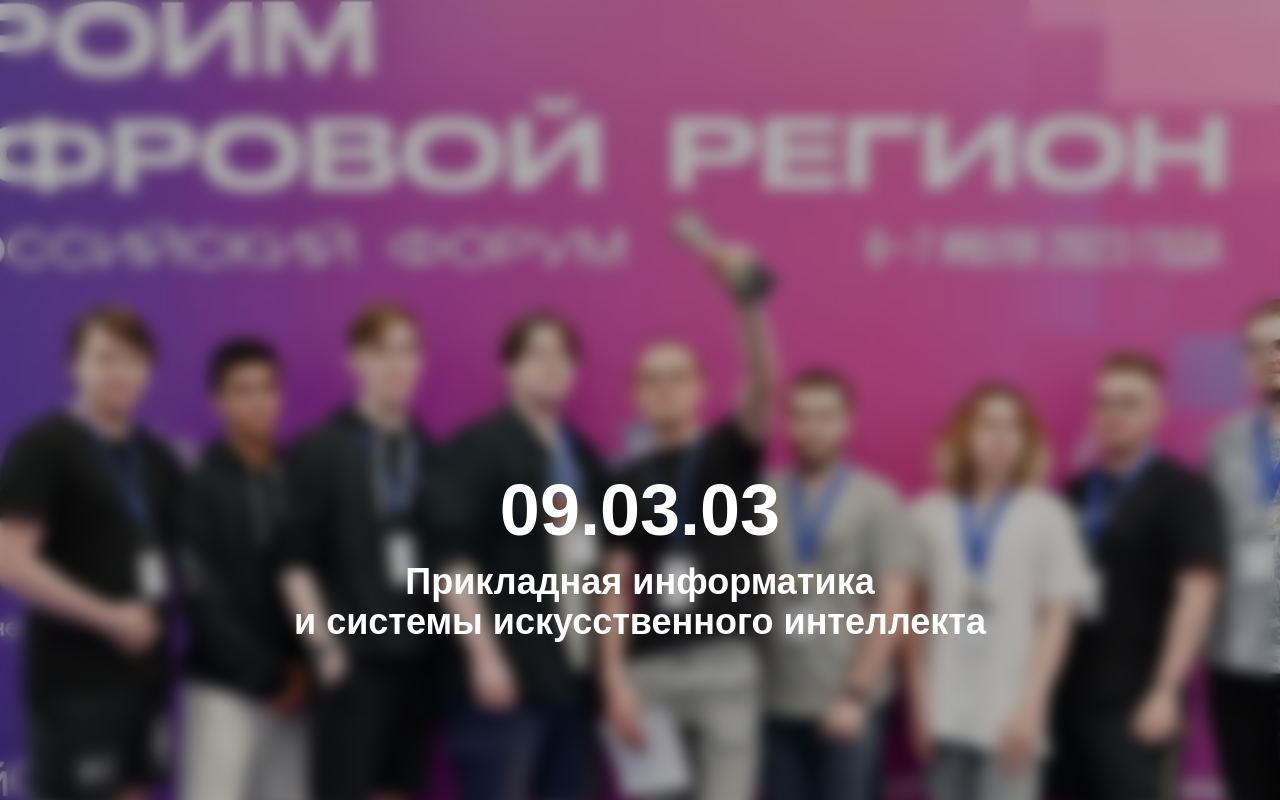
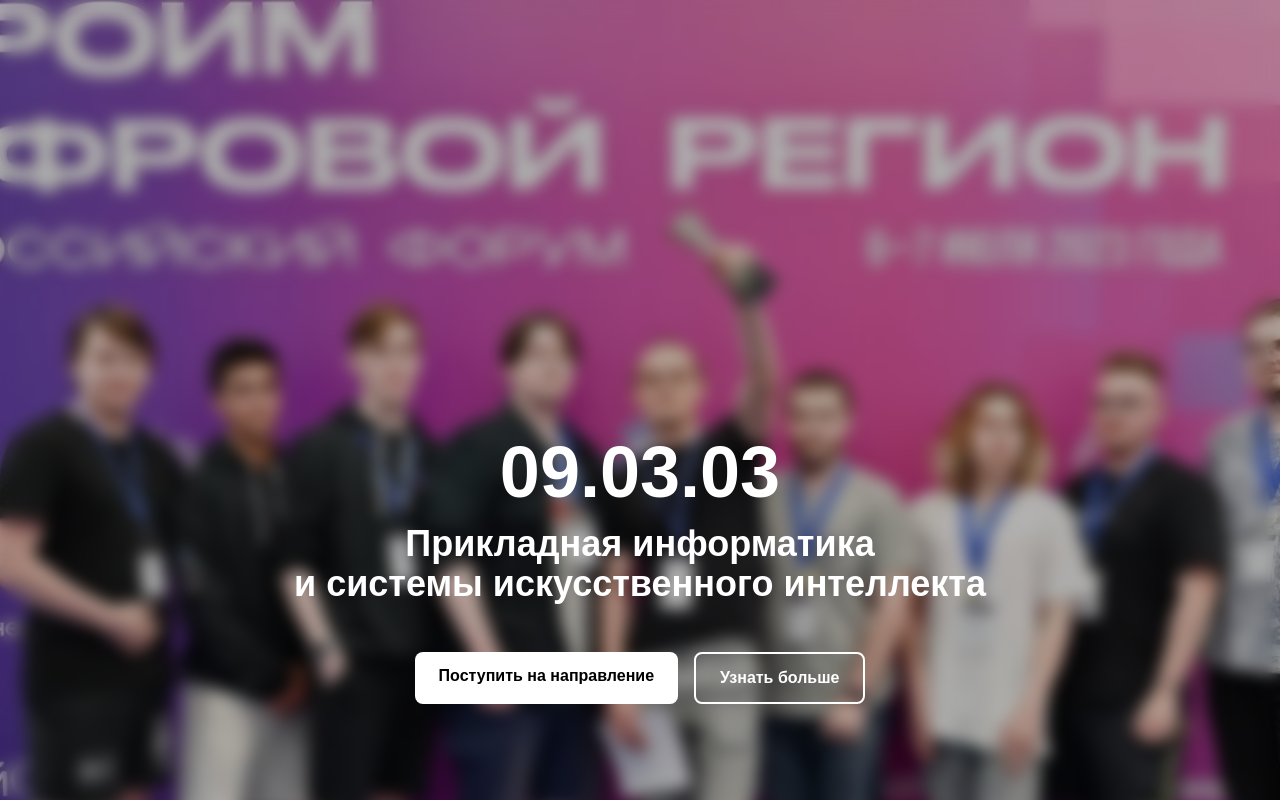
Before and after one commit to fullofempt/web-it, a Next.js app: page /prikladnapravlenieE in a window 1280 px wide. Shown: the top 800 px of the page. Built offline with nearby package versions, Linux system fonts and the light colour scheme.

Commit message:
add btns

```diff
--- a/src/app/components/FooterSecond.jsx
+++ b/src/app/components/FooterSecond.jsx
@@ -5,38 +5,32 @@ const FooterSecond = () => {
             id: 1,
             src: "/img/Bunkerdev.png",
             alt: "Bunkerdev",
-            href: "https://example.com/1"
         },
         {
             id: 2,
             src: "/img/gamedevperm.png",
             alt: "GamedevP",
-            href: "https://example.com/2"
         },
         {
             id: 3,
             src: "/img/morionn.png",
             alt: "Morion",
-            href: "https://example.com/3"
         },
 
         {
             id: 4,
             src: "/img/inkubator.png",
             alt: "Pii",
-            href: "https://example.com/4"
         },
         {
             id: 5,
             src: "/img/StoryGame.png",
             alt: "StoryGame",
-            href: "https://example.com/5"
         },
         {
             id: 6,
             src: "/img/Kator.png",
             alt: "Kator",
-            href: "https://example.com/6"
         }
     ];
 
@@ -53,7 +47,6 @@ const FooterSecond = () => {
                     {imageLinks.map((link) => (
                         <a
                             key={link.id}
-                            href={link.href}
                             target="_blank"
                             rel="noopener noreferrer"
                             className="w-70 max-w-xs hover:opacity-75 transition-opacity"
--- a/src/app/gamenapravlenieE/page.jsx
+++ b/src/app/gamenapravlenieE/page.jsx
@@ -42,6 +42,12 @@ const imageVariants = {
 }
 
 export default function Page() {
+  const scrollToContent = () => {
+    const contentSection = document.getElementById('content-section');
+    if (contentSection) {
+      contentSection.scrollIntoView({ behavior: 'smooth' });
+    }
+  };
   return (
     <div className="overflow-hidden overflow-x-hidden">
       {/* <Header /> */}
@@ -85,11 +91,33 @@ export default function Page() {
             <br className="hidden sm:block" />
             и разработка компьютерных игр
           </motion.p>
+          <motion.div
+            initial={{ opacity: 0 }}
+            animate={{ opacity: 1 }}
+            transition={{ delay: 0.7, duration: 0.8 }}
+            className="flex flex-col sm:flex-row gap-4 mt-4 sm:mt-6"
+          >
+            <a
+              href="https://pspu.ru/entrant/bachelor/"
+              className="bg-white text-black px-6 py-3 rounded-lg font-bold hover:bg-gray-200 transition-colors duration-300 text-sm sm:text-base"
+              target="_blank"
+              rel="noopener noreferrer"
+            >
+              Поступить на направление
+            </a>
+            <button
+              onClick={scrollToContent}
+              className="bg-transparent border-2 border-white text-white px-6 py-3 rounded-lg font-bold hover:bg-white hover:text-black transition-colors duration-300 text-sm sm:text-base"
+            >
+              Узнать больше
+            </button>
+          </motion.div>
         </div>
       </motion.div>
 
       {/* Content Section */}
       <motion.section
+        id="content-section"
         initial="offscreen"
         whileInView="onscreen"
         viewport={{ once: true, amount: 0.2 }}
@@ -228,7 +256,7 @@ export default function Page() {
           </div>
         </motion.section>
       </div>
-      <FooterSecond/>
+      <FooterSecond />
     </div>
   )
 }
--- a/src/app/prikladnapravlenieE/page.jsx
+++ b/src/app/prikladnapravlenieE/page.jsx
@@ -37,6 +37,12 @@ const imageVariants = {
 }
 
 export default function Page() {
+  const scrollToContent = () => {
+    const contentSection = document.getElementById('content-section');
+    if (contentSection) {
+      contentSection.scrollIntoView({ behavior: 'smooth' });
+    }
+  };
   return (
     <div className="bg-[#ffffe4] overflow-hidden overflow-x-hidden">
       {/* Header Section */}
@@ -78,11 +84,35 @@ export default function Page() {
             Прикладная информатика <br className="hidden sm:block" />
             и системы искусственного интеллекта
           </motion.p>
+
+          <motion.div
+            initial={{ opacity: 0 }}
+            animate={{ opacity: 1 }}
+            transition={{ delay: 0.7, duration: 0.8 }}
+            className="flex flex-col sm:flex-row gap-4 mt-4 sm:mt-6"
+          >
+            <a
+              href="https://pspu.ru/entrant/bachelor/"
+              className="bg-white text-black px-6 py-3 rounded-lg font-bold hover:bg-gray-200 transition-colors duration-300 text-sm sm:text-base"
+              target="_blank"
+              rel="noopener noreferrer"
+            >
+              Поступить на направление
+            </a>
+            <button
+              onClick={scrollToContent}
+              className="bg-transparent border-2 border-white text-white px-6 py-3 rounded-lg font-bold hover:bg-white hover:text-black transition-colors duration-300 text-sm sm:text-base"
+            >
+              Узнать больше
+            </button>
+          </motion.div>
+
         </div>
       </motion.div>
 
       {/* Content Section */}
       <motion.section
+        id="content-section"
         initial="offscreen"
         whileInView="onscreen"
         viewport={{ once: true, amount: 0.2 }}
```
